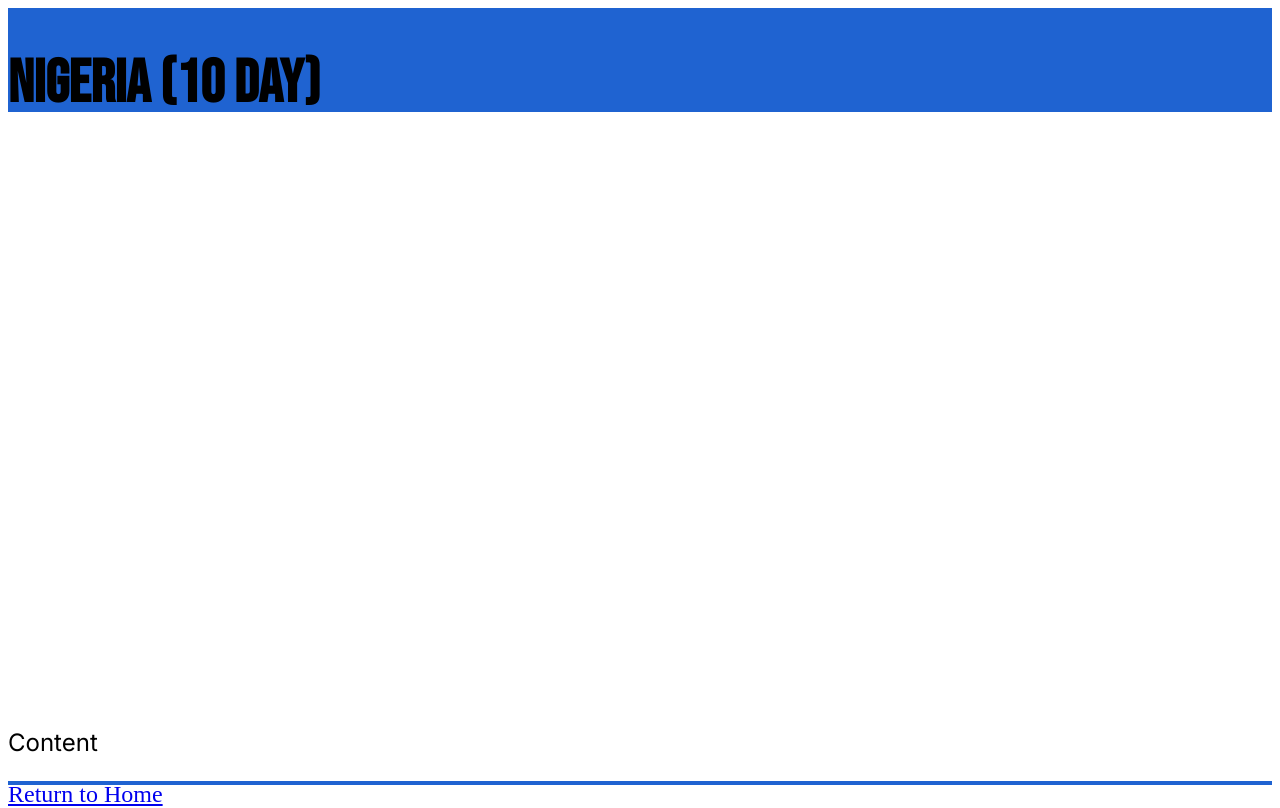
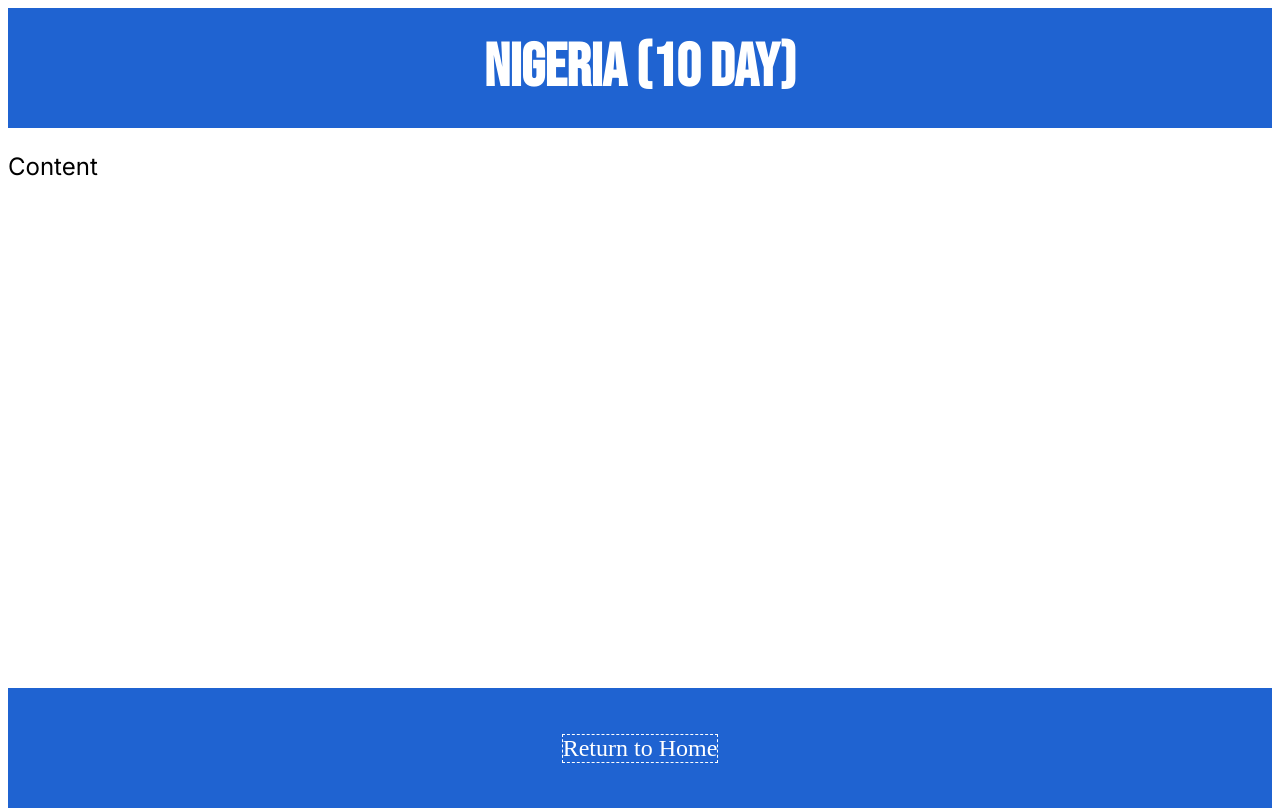
Before and after one commit to MCPro1239954/travel-project, a plain HTML site: page trips/nigeria.html in a window 1280 px wide. Drawn offline with Linux system fonts and the light colour scheme.

Commit message:
Update trips.css

```diff
--- a/trips/trips.css
+++ b/trips/trips.css
@@ -10,18 +10,25 @@ html {
 
 body {
   display: grid;
-  grid-template-rows: 1fr auto;
+  grid-template-rows: 15vh auto 15vh;
   min-height: 100vh;
 }
 
+header, footer {
+  display: flex;
+  align-items: center;
+  justify-content: center;
+  padding: 0 1rem;
+}
+
 header {
-  height: 15%;
   background-color: var(--background-color);
+  color: #FFFFFF;
 }
 
 footer {
-  height: 15%;
   background-color: var(--background-color);
+  color: #FFFFFF;
 }
 
 div.content {
@@ -34,3 +41,15 @@ h1 {
   font-size: 2.5em;
   font-family: "Bebas Neue", sans-serif;
 }
+
+footer a {
+  color: inherit;
+  text-decoration: none;
+  border: 1px dashed #FFFFFF;
+}
+
+footer a:hover {
+  background-color: rgba(255,255,255,0.2);
+  border-style: solid;
+  transition: 0.3s;
+}
```
